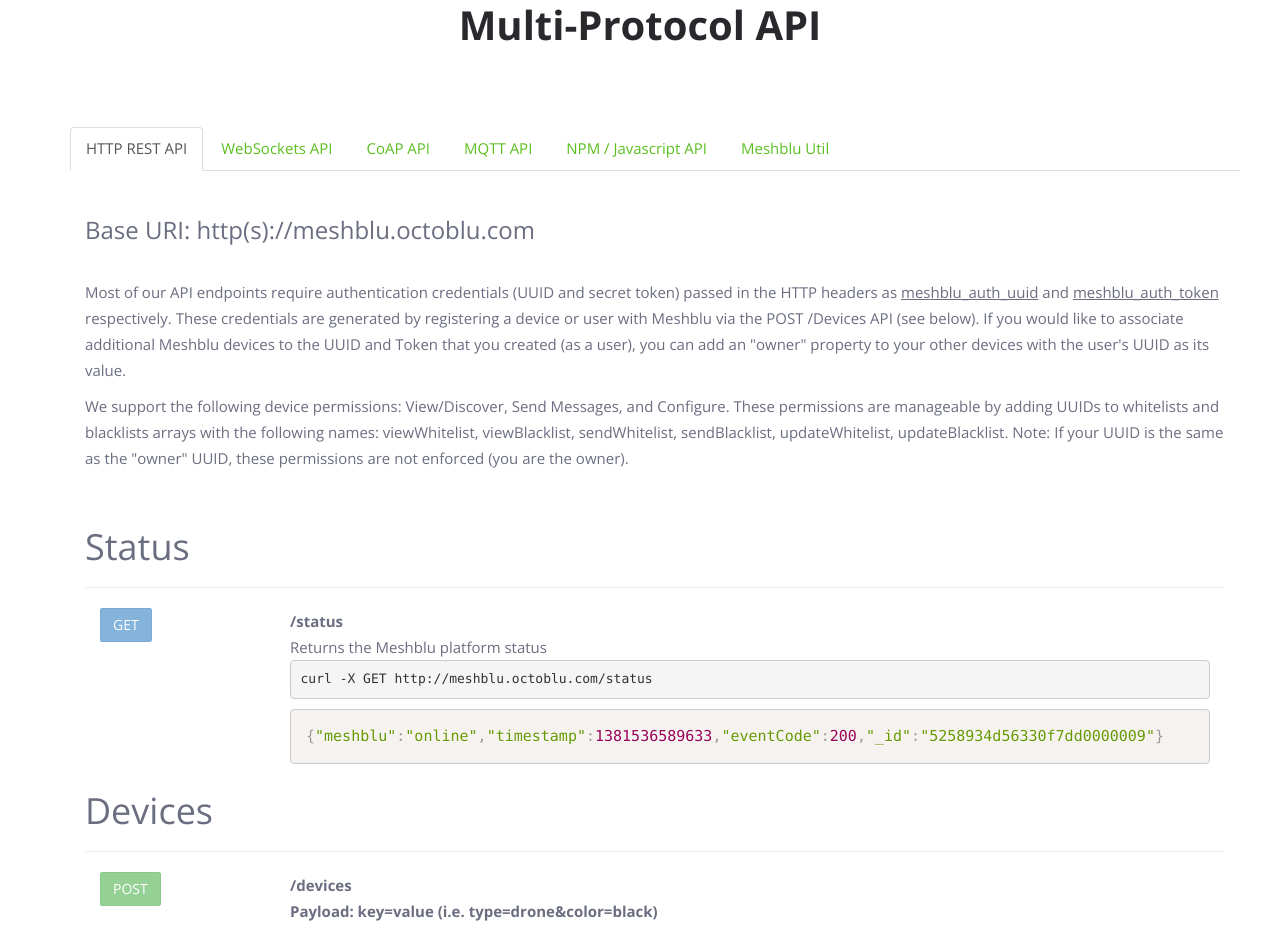
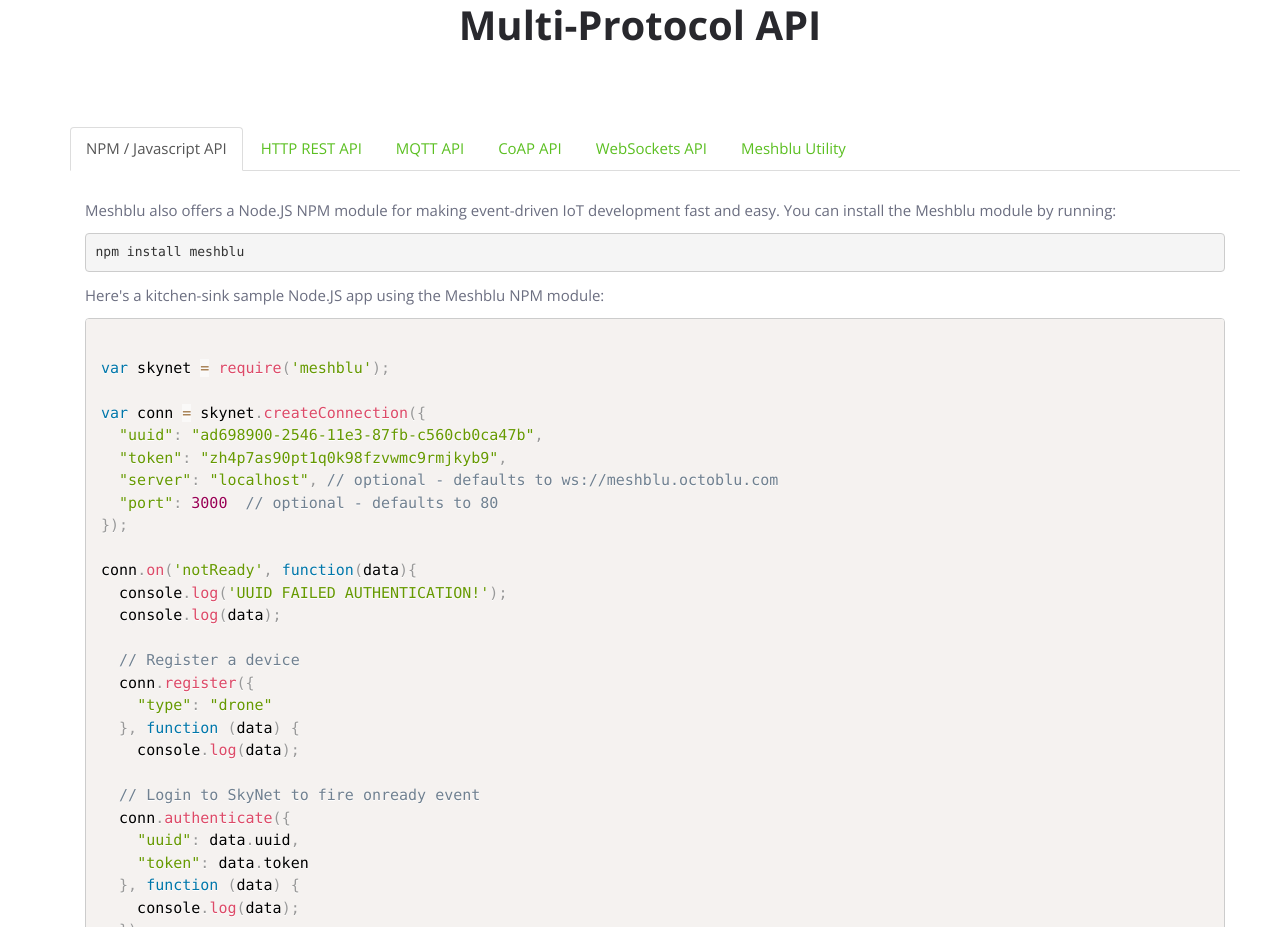
Before and after one commit to octoblu/developer-site, a plain HTML site: page index.html in a window 1280 px wide. Shown: the part 2153-3080 px from the top of the page. Drawn offline with nearby package versions, Linux system fonts and the light colour scheme.

Commit message:
Make the npm module the first tab

```diff
--- a/index.html
+++ b/index.html
@@ -249,19 +249,19 @@
     <div class="row">
 
       <ul id="myTab" class="nav nav-tabs">
-        <li class="active"><a href="#rest_api" data-toggle="tab">HTTP REST API</a></li>
+        <li class="active"><a href="#javascript_api" data-toggle="tab">NPM / Javascript API</a></li>
+        <li><a href="#rest_api" data-toggle="tab">HTTP REST API</a></li>
+        <li><a href="#mqtt_api" data-toggle="tab">MQTT API</a></li>
+        <li><a href="#coap_api" data-toggle="tab">CoAP API</a></li>
         <li><a href="#websocket_api" data-toggle="tab">WebSockets API</a></li>
-        <li><a href="#coap_api" data-toggle="tab">CoAP API</a></li>
-        <li><a href="#mqtt_api" data-toggle="tab">MQTT API</a></li>
-        <li><a href="#javascript_api" data-toggle="tab">NPM / Javascript API</a></li>
-        <li><a href="#meshblu_util" data-toggle="tab">Meshblu Util</a></li>
+        <li><a href="#meshblu_util" data-toggle="tab">Meshblu Utility</a></li>
       </ul>
     </div>
   </div>
 </section>
 
 <div id="myTabContent" class="tab-content">
-  <div class="tab-pane fade in active" id="rest_api">
+  <div class="tab-pane fade" id="rest_api">
 
     <section id="restapi">
       <div class="container">
@@ -1243,7 +1243,7 @@
 </div>
 
 
-<div class="tab-pane fade" id="javascript_api">
+<div class="tab-pane fade in active" id="javascript_api">
 
 
   <a name="javascript"></a>
```
